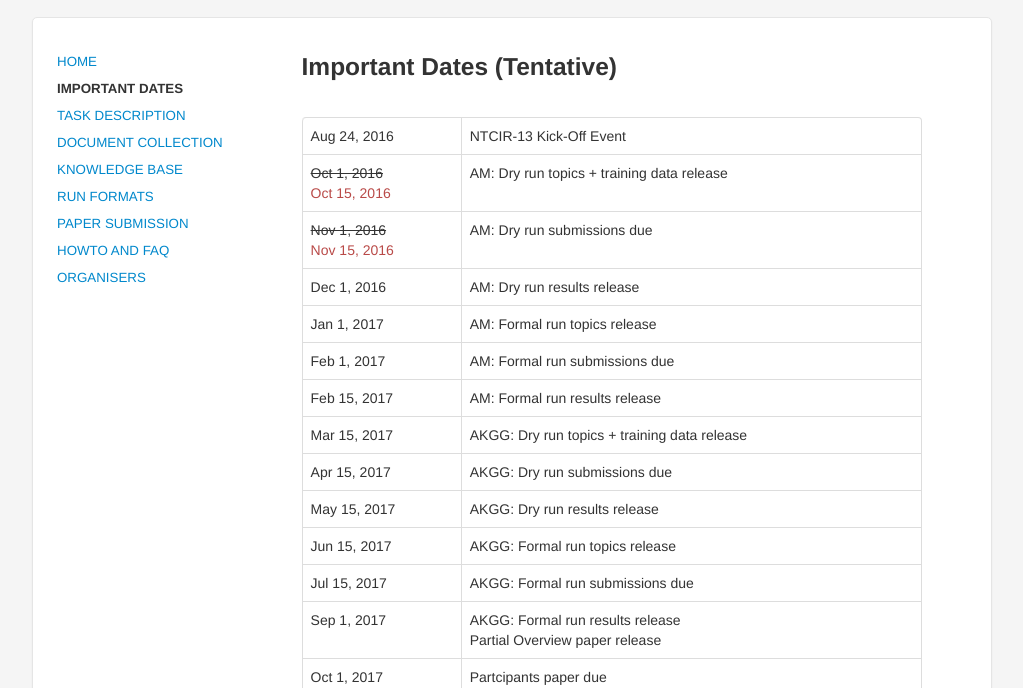
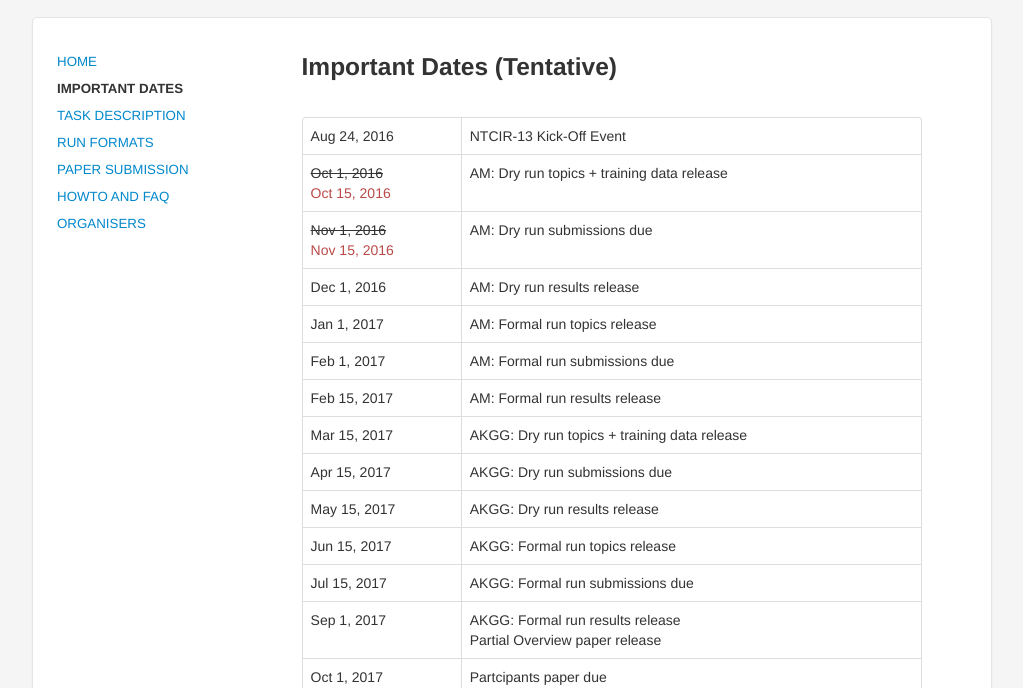
Before and after one commit to ntcirakg/ntcirakg.github.io, a plain HTML site: page dates.html in a window 1280 px wide. Shown: the part 112-800 px from the top of the page, without its empty margins (128-1151 px from the left). Drawn offline with nearby package versions, Linux system fonts and the light colour scheme.

Commit message:
Deleted some links on navigation bar.

```diff
--- a/dates.html
+++ b/dates.html
@@ -18,8 +18,8 @@
               <li><a href="./index.html">HOME</a></li>
 	      <li class="active">IMPORTANT DATES</li>
 	      <li><a href="./tasks.html">TASK DESCRIPTION</a></li>
-	      <li><a href="./collection.html">DOCUMENT COLLECTION</a></li>
-	      <li><a href="./knowledge.html">KNOWLEDGE BASE</a></li>
+	      <!-- <li><a href="./collection.html">DOCUMENT COLLECTION</a></li> -->
+	      <!-- <li><a href="./knowledge.html">KNOWLEDGE BASE</a></li> -->
 	      <li><a href="./formats.html">RUN FORMATS</a></li>
 	      <li><a href="./submission.html">PAPER SUBMISSION</a></li>
 	      <li><a href="./howto.html">HOWTO AND FAQ</a></li>
```
